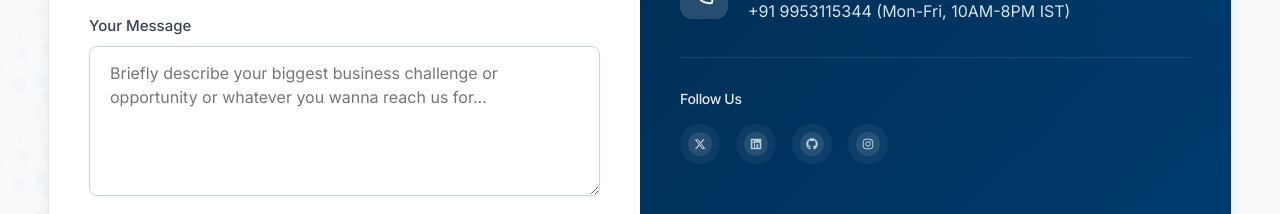
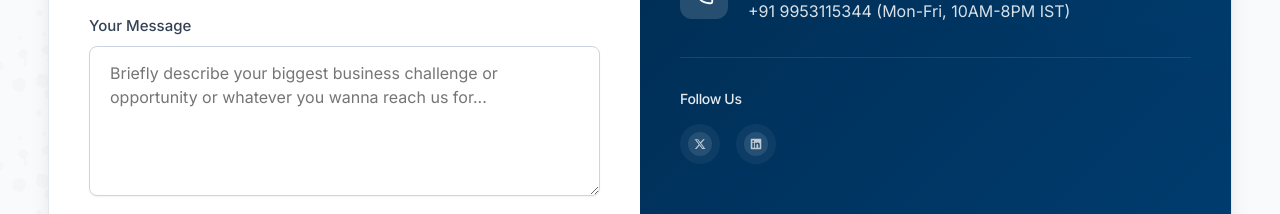
Before and after one commit to ReasonArc/reasonarc-site, a React (Vite) app: page / in a window 1280 px wide. Shown: the part 4340-4554 px from the top of the page. Built offline with nearby package versions, Linux system fonts and the light colour scheme.

Commit message:
added social media links

```diff
--- a/src/components/Contact.jsx
+++ b/src/components/Contact.jsx
@@ -240,10 +240,10 @@ export default function Contact() {
                 <h4 className="social-title">Follow Us</h4>
                 <div className="social-links">
                   {[
-                    { name: 'X (Twitter)', icon: <FaXTwitter />, url: '#' },
-                    { name: 'LinkedIn', icon: <FaLinkedin />, url: '#' },
-                    { name: 'GitHub', icon: <FaGithub />, url: '#' },
-                    { name: 'Instagram', icon: <FaInstagram />, url: '#' }
+                    { name: 'X (Twitter)', icon: <FaXTwitter />, url: 'https://x.com/reason_arc' },
+                    { name: 'LinkedIn', icon: <FaLinkedin />, url: 'https://www.linkedin.com/company/reasonarc/' }
+                    // { name: 'GitHub', icon: <FaGithub />, url: '#' },
+                    // { name: 'Instagram', icon: <FaInstagram />, url: '#' }
                   ].map((social) => (
                     <a
                       key={social.name}
```
